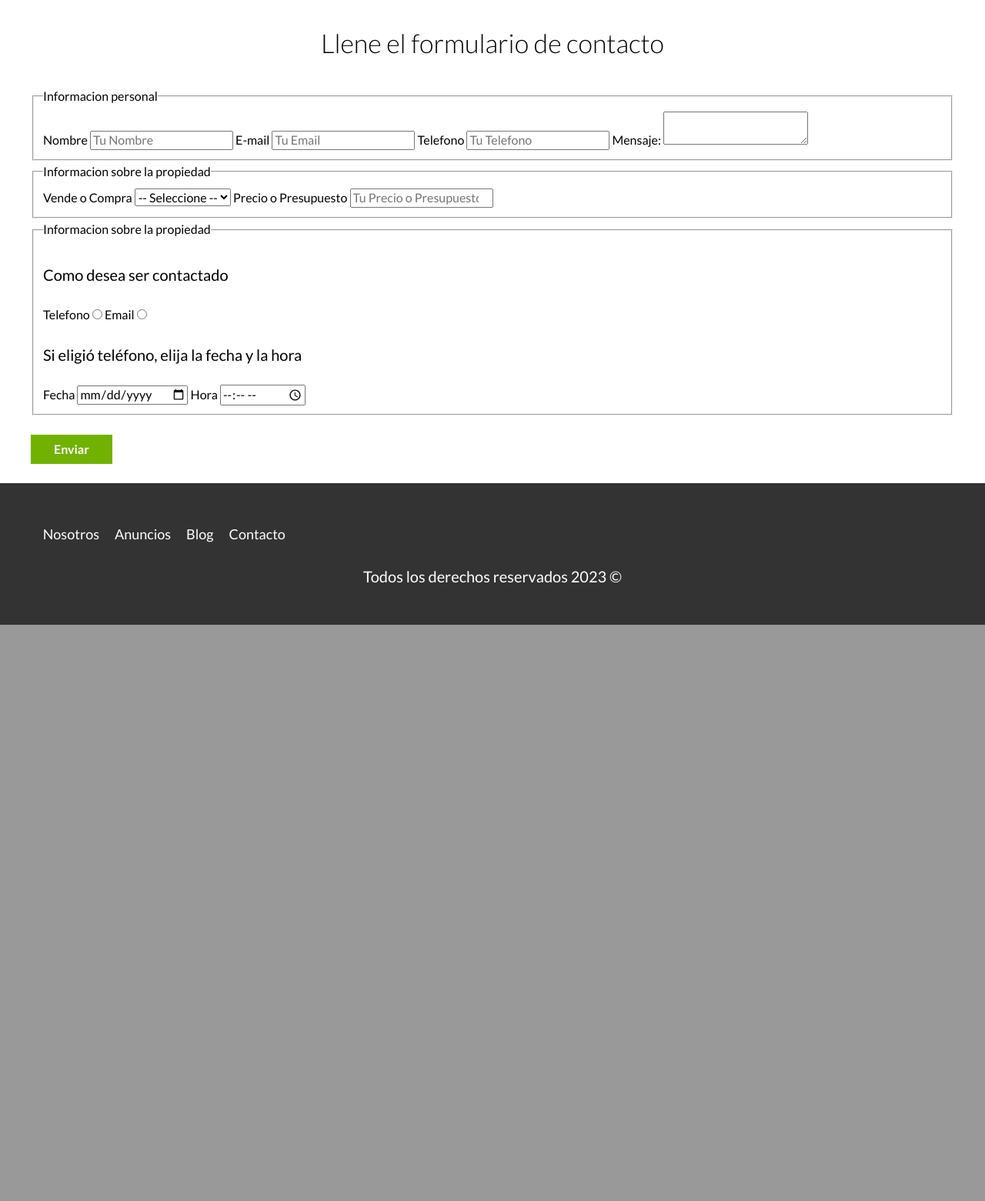
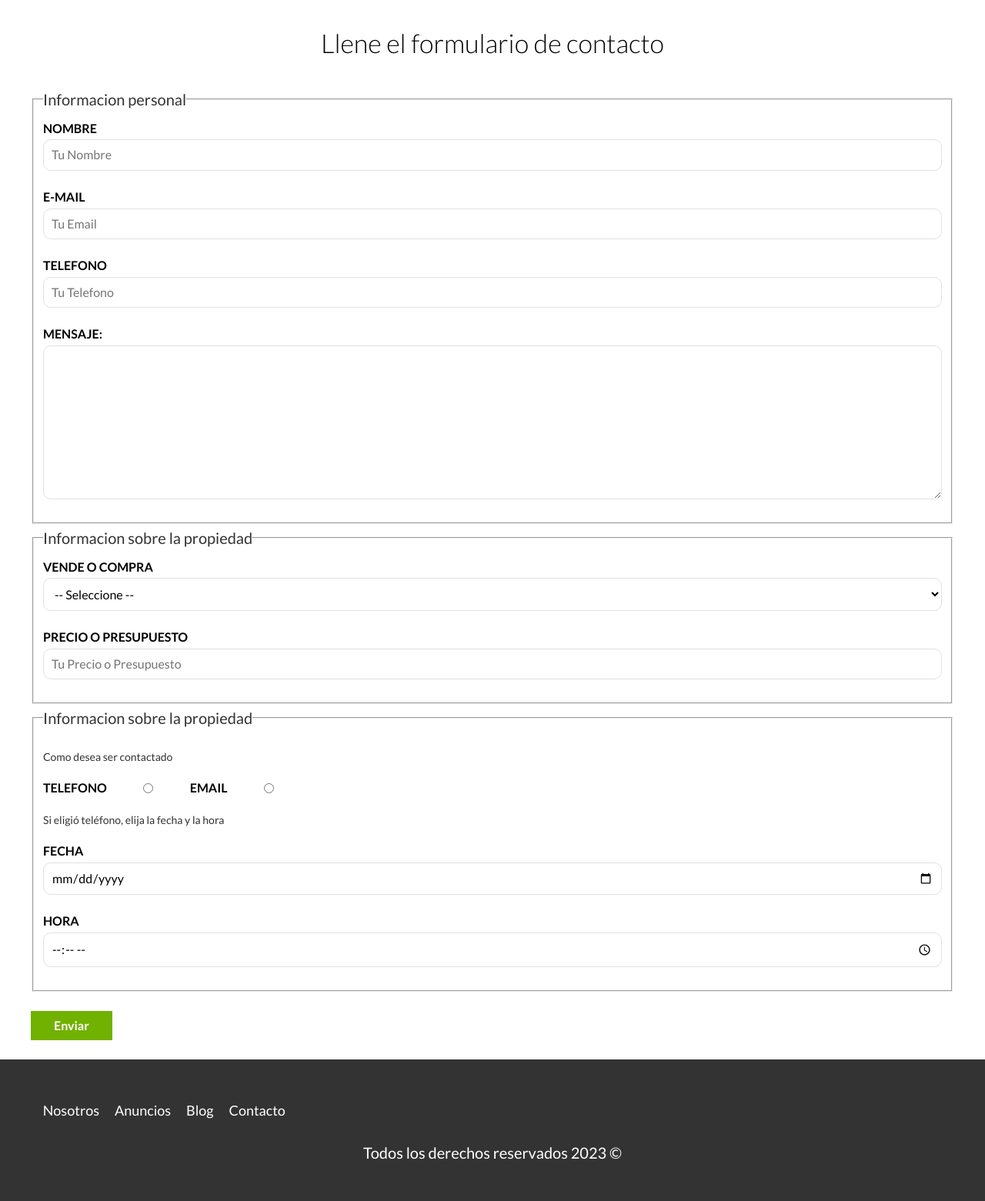
Before and after one commit to EverardoNava/Desarrollo-web, a PHP site: page /contacto.html in a window 1280 px wide. Shown: the part 1138-2699 px from the top of the page at 77% size. Before the commit the page ends 1950 px from the top, so only its background shows below. Run offline with PHP 8.4, Linux system fonts and the light colour scheme; style sheets or scripts are compiled from the project's sources; some libraries are stand-ins or nearby versions.

Commit message:
Estilos de formulario y menu hamburgesa

```diff
--- a/bienesraices/src/index.html
+++ b/bienesraices/src/index.html
@@ -16,6 +16,9 @@
                     <img src="../build/img/logo.svg" alt="Logotipo de Bienes Raices">
                 </a>
 
+                <div class="mobile-menu">
+                    <img src="../build/img/barras.svg" alt="icono menu responsive">
+                </div>
                 <nav class="navegacion">
                     <a href="nosotros.html">Nosotros</a>
                     <a href="anuncios.html">Anuncios</a>
--- a/bienesraices/src/scss/app.scss
+++ b/bienesraices/src/scss/app.scss
@@ -14,6 +14,7 @@
 @import 'layout/contactar';
 @import 'layout/inferior';
 @import 'layout/testimoniales';
+@import 'layout/formularios';
 
 /* Paginas Internas */
 @import 'internas/nosotros';
--- /dev/null
+++ b/bienesraices/src/scss/layout/_formularios.scss
@@ -0,0 +1,46 @@
+.formulario {
+    p {
+        font-size: 1.4rem;
+        color: $grisOscuro;
+
+    }
+
+    legend {
+        font-size: 2rem;
+        color: $grisOscuro;
+    }
+
+    label {
+        font-weight: $bold;
+        text-transform: uppercase;
+        display: block;
+    }
+
+    input:not([type="submit"]),
+    textarea,
+    select {
+        padding: 1rem;
+        display: block;
+        width: 100%;
+        background-color: $blanco;
+        border: 1px solid $gris;
+        border-radius: 1rem;
+        margin-bottom: 2rem;
+    }
+
+    textarea {
+        height: 20rem;
+    }
+
+    .forma-contacto {
+        max-width: 30rem;
+        display: flex;
+        justify-content: space-between;
+        align-items: center;
+    }
+
+    input[type="radio"] {
+        margin: 0;
+        width: auto;
+    }
+}
--- a/bienesraices/src/scss/layout/_navegacion.scss
+++ b/bienesraices/src/scss/layout/_navegacion.scss
@@ -1,31 +1,57 @@
-.barra{
+.barra {
     display: flex;
     flex-direction: column;
+    align-items: center;
     padding-top: 3rem;
-    @include tablet{
+
+    @include tablet {
         flex-direction: row;
         justify-content: space-between;
     }
 }
 
-.navegacion{
-    @include tablet{
+.navegacion {
+
+    visibility: hidden;
+    opacity: 0;
+    transition: visibility .3s ease-in-out, opacity 0.5s linear ;
+
+    @include tablet {
         display: flex;
         align-items: center;
+        opacity: 1;
+        visibility: visible;
     }
-    a{
-        color:$blanco;
+
+    a {
+        color: $blanco;
         text-decoration: none;
         font-size: 2.2rem;
         display: block;
         text-align: center;
-        @include tablet{
+
+        @include tablet {
             margin-right: 2rem;
             font-size: 1.8rem;
 
-            &:last-of-type{
+            &:last-of-type {
                 margin-right: 0;
             }
         }
     }
 }
+
+/* Menu de hamburgesa*/
+.mobile-menu{
+    @include tablet{
+        display: none;
+    }
+    img{
+        width: 5rem;
+    }
+}
+
+.mostrar{
+    visibility: visible;
+    opacity: 1;
+}
```
Also changed, not shown: bienesraices/src/js/app.js (+15 -0 lines), bienesraices/build/css/app.css, bienesraices/build/js/bundle.min.js, 2 other files.
